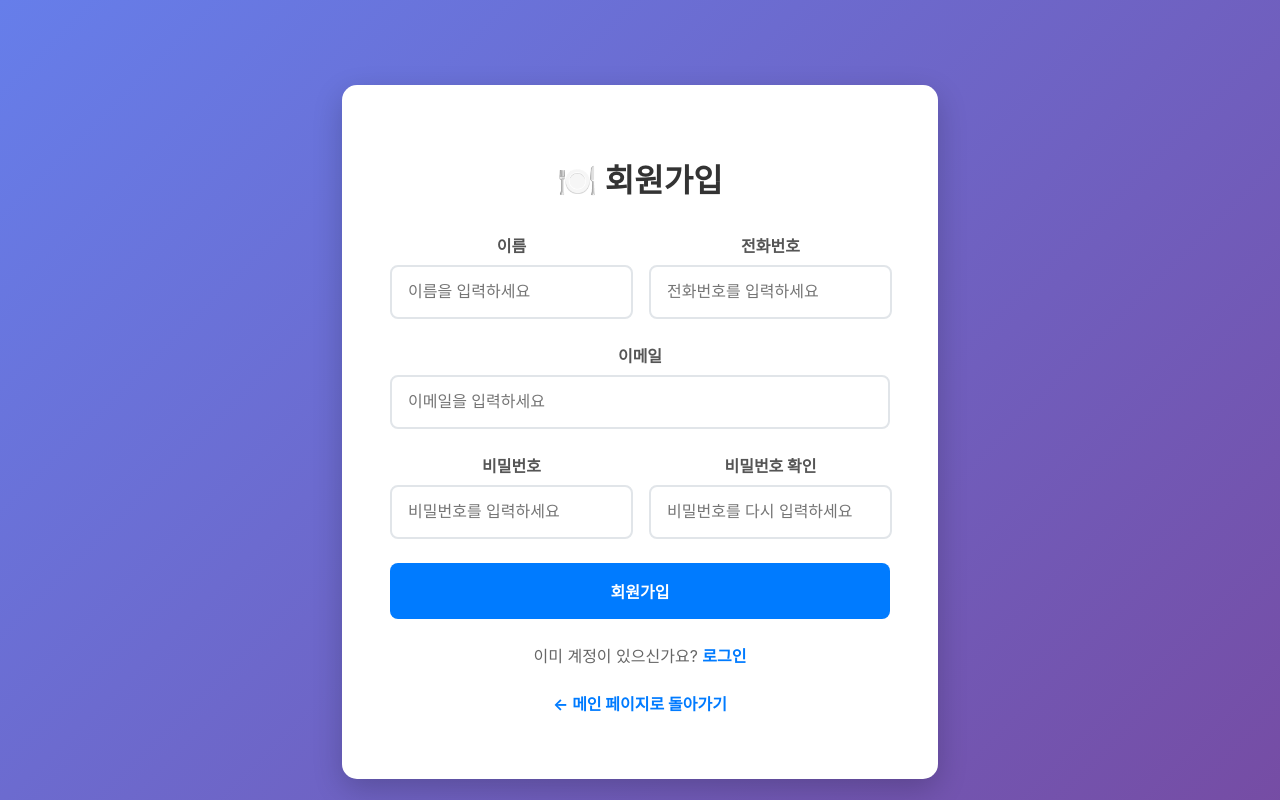
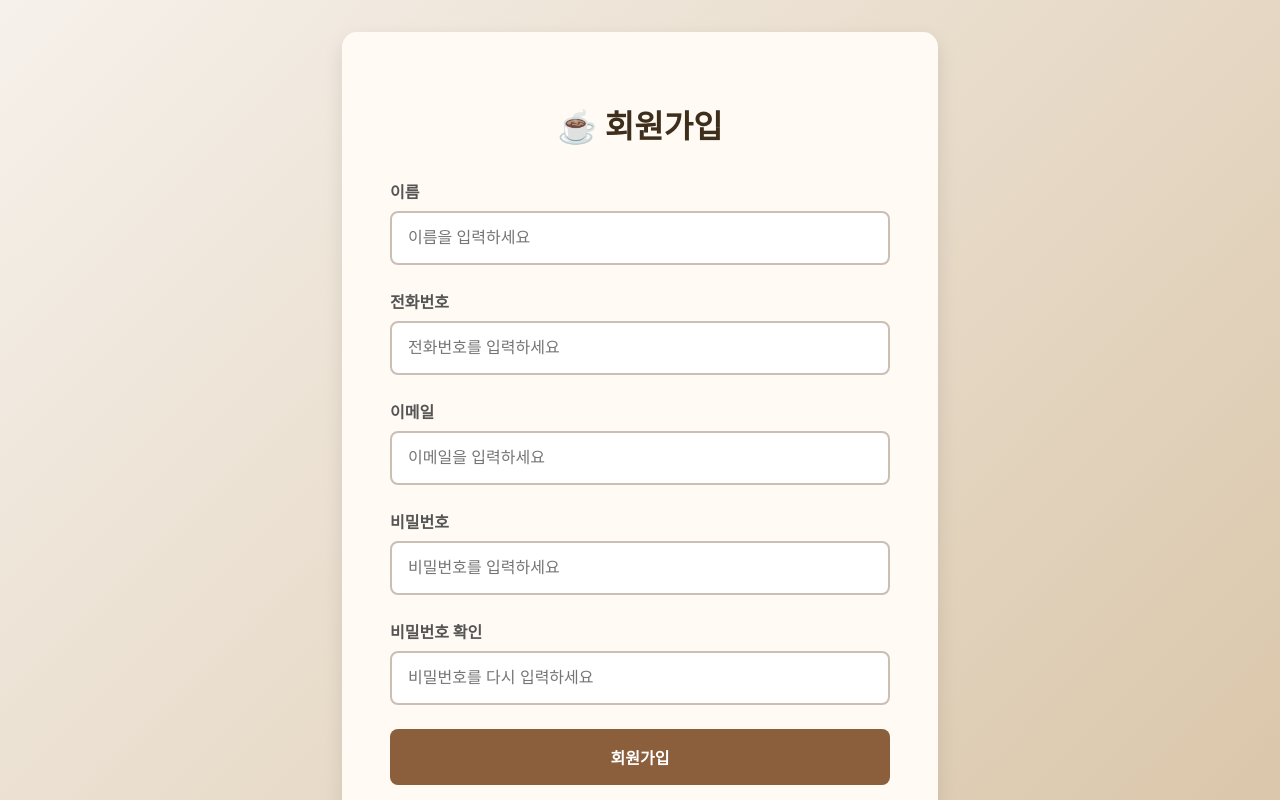
Before and after one commit to Norang2810/AI-project, a React (Create React App) app in the folder frontend/: page /register in a window 1280 px wide. Shown: the top 800 px of the page. Built offline with nearby package versions, Linux system fonts and the light colour scheme.

Commit message:
화면 색상 변경 및 로그아웃

```diff
--- a/frontend/src/components/Header.jsx
+++ b/frontend/src/components/Header.jsx
@@ -1,17 +1,18 @@
 import React, { useState, useEffect } from 'react';
-import { Link } from 'react-router-dom';
+import { Link, useNavigate } from 'react-router-dom';
 import styled from 'styled-components';
+import logo from '../assets/logo.png';
 
 const HeaderContainer = styled.header`
   position: fixed;
   top: 0;
   left: 0;
   right: 0;
-  background: rgba(255, 255, 255, 0.95);
+  background: white;
   backdrop-filter: blur(10px);
   z-index: 1000;
   padding: 1rem 0;
-  box-shadow: 0 2px 10px rgba(0, 0, 0, 0.1);
+  box-shadow: 0 2px 10px rgba(0, 0, 0, 0.05);
   transition: all 0.3s ease;
 `;
 
@@ -27,10 +28,15 @@ const Nav = styled.nav`
 const Logo = styled.div`
   font-size: 1.5rem;
   font-weight: bold;
-  color: #333;
+  color: #3a2e2e;
 
+  img {
+    width: 400px;
+    height: 80px;
+    object-fit: contain;
+  }
   span {
-    color: #007bff;
+    color: #274472;
   }
 `;
 
@@ -48,7 +54,7 @@ const NavItem = styled.li`
 
 const NavLink = styled.a`
   text-decoration: none;
-  color: #333;
+  color: #3a2e2e;
   font-weight: 500;
   padding: 0.5rem 1rem;
   border-radius: 5px;
@@ -56,18 +62,25 @@ const NavLink = styled.a`
   cursor: pointer;
 
   &:hover {
-    color: #007bff;
-    background-color: #f8f9fa;
+    color: #274472;
+    background-color: #ece1d0;
   }
 
   &.active {
-    color: #007bff;
-    background-color: #e3f2fd;
+    color: #274472;
+    background-color: #d6cab8;
   }
 `;
 
 const Header = () => {
   const [activeSection, setActiveSection] = useState('home');
+  const [isLoggedIn, setIsLoggedIn] = useState(false);
+  const navigate = useNavigate();
+
+  useEffect(() => {
+    const token = localStorage.getItem('token');
+    setIsLoggedIn(!!token);
+  }, []);
 
   // 스크롤 위치에 따른 활성 섹션 감지
   useEffect(() => {
@@ -103,11 +116,17 @@ const Header = () => {
     }
   };
 
+  const handleLogout = () => {
+    localStorage.removeItem('token');
+    setIsLoggedIn(false);
+    navigate('/');
+  };
+
   return (
     <HeaderContainer>
       <Nav>
         <Logo>
-          🍽️ <span>알쥬알쥬</span>
+          <img src={logo} alt="logo" />
         </Logo>
 
         <NavMenu>
@@ -146,6 +165,21 @@ const Header = () => {
         </NavMenu>
 
         <NavMenu>
+          {isLoggedIn ? (
+            <>
+              <NavItem>
+                <NavLink as={Link} to="/allergy">
+                  알레르기 설정
+                </NavLink>
+              </NavItem>
+              <NavItem>
+                <NavLink onClick={handleLogout}>
+                  로그아웃
+                </NavLink>
+              </NavItem>
+            </>
+          ) : (
+            <>
               <NavItem>
                 <NavLink as={Link} to="/login">
                   로그인
@@ -156,6 +190,8 @@ const Header = () => {
                   회원가입
                 </NavLink>
               </NavItem>
+            </>
+          )}
         </NavMenu>
       </Nav>
     </HeaderContainer>
--- a/frontend/src/components/ImageUpload.jsx
+++ b/frontend/src/components/ImageUpload.jsx
@@ -13,13 +13,13 @@ const UploadContainer = styled.div`
   transition: all 0.3s ease;
 
   &:hover {
-    border-color: #007bff;
-    background-color: #f0f8ff;
+    border-color: #274472;
+    background-color: #f4f6f8;
   }
 `;
 
 const UploadButton = styled.button`
-  background-color: #007bff;
+  background-color: #a3795e;
   color: white;
   border: none;
   padding: 10px 20px;
@@ -29,7 +29,7 @@ const UploadButton = styled.button`
   margin: 10px;
 
   &:hover {
-    background-color: #0056b3;
+    background-color: #3a2e2e;
   }
 
   &:disabled {
@@ -52,22 +52,22 @@ const StatusMessage = styled.div`
   border-radius: 5px;
   font-weight: bold;
 
-  &.success {
-    background-color: #d4edda;
-    color: #155724;
-    border: 1px solid #c3e6cb;
+   &.success {
+    background: #f0fdf4;
+    border: 1px solid #bbf7d0;
+    color: #059669;
   }
 
   &.error {
-    background-color: #f8d7da;
-    color: #721c24;
-    border: 1px solid #f5c6cb;
+    background: #fef2f2;
+    border: 1px solid #fecaca;
+    color: #dc2626;
   }
 
   &.loading {
-    background-color: #d1ecf1;
-    color: #0c5460;
-    border: 1px solid #bee5eb;
+    background: #fef9f4;
+    border: 1px solid #d7bba6;
+    color: #274472;
   }
 `;
 
--- a/frontend/src/pages/AllergyPage.jsx
+++ b/frontend/src/pages/AllergyPage.jsx
@@ -4,7 +4,7 @@ import styled from 'styled-components';
 
 const AllergyContainer = styled.div`
   min-height: 100vh;
-  background: linear-gradient(135deg, #667eea 0%, #764ba2 100%);
+  background: #f6f1eb;
   padding: 2rem;
 `;
 
@@ -14,19 +14,19 @@ const AllergyCard = styled.div`
   margin: 0 auto;
   padding: 3rem;
   border-radius: 15px;
-  box-shadow: 0 10px 30px rgba(0, 0, 0, 0.2);
+  box-shadow: 0 10px 30px rgba(0, 0, 0, 0.1);
 `;
 
 const Title = styled.h1`
   text-align: center;
-  color: #333;
+  color: #3a2e2e;
   margin-bottom: 2rem;
   font-size: 2rem;
 `;
 
 const Subtitle = styled.p`
   text-align: center;
-  color: #666;
+  color: #a3795e;
   margin-bottom: 3rem;
   font-size: 1.1rem;
 `;
@@ -39,18 +39,18 @@ const AllergyGrid = styled.div`
 `;
 
 const AllergyCategory = styled.div`
-  border: 2px solid #e1e5e9;
+  border: 2px solid #d7bba6;
   border-radius: 10px;
   padding: 1.5rem;
   transition: all 0.3s ease;
 
   &:hover {
-    border-color: #007bff;
+    border-color: #274472;
     transform: translateY(-2px);
   }
 
   &.selected {
-    border-color: #007bff;
+    border-color: #274472;
     background-color: #f8f9ff;
   }
 `;
@@ -58,7 +58,7 @@ const AllergyCategory = styled.div`
 const CategoryTitle = styled.h3`
   font-size: 1.2rem;
   margin-bottom: 1rem;
-  color: #333;
+  color: #3a2e2e;
   display: flex;
   align-items: center;
   gap: 0.5rem;
@@ -80,31 +80,31 @@ const CheckboxItem = styled.label`
   transition: background-color 0.2s ease;
 
   &:hover {
-    background-color: #f8f9fa;
+    background-color: #e8ecf5;
   }
 
   input[type="checkbox"] {
     width: 18px;
     height: 18px;
-    accent-color: #007bff;
+    accent-color: #274472;
   }
 
   span {
     font-size: 0.9rem;
-    color: #555;
+    color: #3a2e2e;
   }
 `;
 
 const SeveritySection = styled.div`
   margin: 2rem 0;
   padding: 2rem;
-  background-color: #f8f9fa;
+  background-color: #fdfaf6;
   border-radius: 10px;
 `;
 
 const SeverityTitle = styled.h3`
   margin-bottom: 1rem;
-  color: #333;
+  color: #3a2e2e;
 `;
 
 const SeverityOptions = styled.div`
@@ -118,18 +118,18 @@ const SeverityOption = styled.label`
   align-items: center;
   gap: 0.5rem;
   padding: 0.5rem 1rem;
-  border: 2px solid #e1e5e9;
+  border: 2px solid #d7bba6;
   border-radius: 25px;
   cursor: pointer;
   transition: all 0.3s ease;
 
   &:hover {
-    border-color: #007bff;
+    border-color: #274472;
   }
 
   &.selected {
-    border-color: #007bff;
-    background-color: #007bff;
+    border-color: #274472;
+    background-color: #274472;
     color: white;
   }
 
@@ -155,20 +155,20 @@ const Button = styled.button`
   transition: all 0.3s ease;
 
   &.primary {
-    background-color: #007bff;
+    background-color: #274472;
     color: white;
 
     &:hover {
-      background-color: #0056b3;
+      background-color: #1d3557;
     }
   }
 
   &.secondary {
-    background-color: #6c757d;
+    background-color: #a3795e;
     color: white;
 
     &:hover {
-      background-color: #545b62;
+      background-color: #3a2e2e;
     }
   }
 
@@ -181,10 +181,10 @@ const Button = styled.button`
 const LinkText = styled.p`
   text-align: center;
   margin-top: 1.5rem;
-  color: #666;
+  color: #a3795e;
 
   a {
-    color: #007bff;
+    color: #274472;
     text-decoration: none;
     font-weight: bold;
 
--- a/frontend/src/pages/LoginPage.jsx
+++ b/frontend/src/pages/LoginPage.jsx
@@ -7,7 +7,7 @@ const LoginContainer = styled.div`
   display: flex;
   justify-content: center;
   align-items: center;
-  background: linear-gradient(135deg, #667eea 0%, #764ba2 100%);
+  background: linear-gradient(135deg, #f6f1eb 0%, #d8c3a5 100%);
   padding: 2rem;
 `;
 
@@ -15,14 +15,14 @@ const LoginCard = styled.div`
   background: white;
   padding: 3rem;
   border-radius: 15px;
-  box-shadow: 0 10px 30px rgba(0, 0, 0, 0.2);
+  box-shadow: 0 10px 30px rgba(139, 94, 60, 0.2);
   width: 100%;
   max-width: 400px;
 `;
 
 const Title = styled.h1`
   text-align: center;
-  color: #333;
+  color: #3e2f1c;
   margin-bottom: 2rem;
   font-size: 2rem;
 `;
@@ -41,24 +41,24 @@ const FormGroup = styled.div`
 
 const Label = styled.label`
   font-weight: bold;
-  color: #555;
+  color: #5a4332;
 `;
 
 const Input = styled.input`
   padding: 1rem;
-  border: 2px solid #e1e5e9;
+  border: 2px solid #cbbeb5;
   border-radius: 8px;
   font-size: 1rem;
   transition: border-color 0.3s ease;
 
   &:focus {
     outline: none;
-    border-color: #007bff;
+    border-color: #8b5e3c;
   }
 `;
 
 const Button = styled.button`
-  background-color: #007bff;
+  background-color: #8b5e3c;
   color: white;
   padding: 1rem;
   border: none;
@@ -69,11 +69,11 @@ const Button = styled.button`
   transition: background-color 0.3s ease;
 
   &:hover {
-    background-color: #0056b3;
+    background-color: #6e4b2a;
   }
 
   &:disabled {
-    background-color: #ccc;
+    background-color: #cbbeb5;
     cursor: not-allowed;
   }
 `;
@@ -84,7 +84,7 @@ const LinkText = styled.p`
   color: #666;
 
   a {
-    color: #007bff;
+    color: #274472;
     text-decoration: none;
     font-weight: bold;
 
@@ -155,7 +155,7 @@ const LoginPage = () => {
   return (
     <LoginContainer>
       <LoginCard>
-        <Title>🍽️ 로그인</Title>
+        <Title>☕ 로그인</Title>
 
         {error && <ErrorMessage>{error}</ErrorMessage>}
 
--- a/frontend/src/pages/RegisterPage.jsx
+++ b/frontend/src/pages/RegisterPage.jsx
@@ -7,22 +7,22 @@ const RegisterContainer = styled.div`
   display: flex;
   justify-content: center;
   align-items: center;
-  background: linear-gradient(135deg, #667eea 0%, #764ba2 100%);
+  background: linear-gradient(135deg, #f6f1eb 0%, #d8c3a5 100%);
   padding: 2rem;
 `;
 
 const RegisterCard = styled.div`
-  background: white;
+  background: #fffaf4;
   padding: 3rem;
   border-radius: 15px;
-  box-shadow: 0 10px 30px rgba(0, 0, 0, 0.2);
+  box-shadow: 0 8px 20px rgba(0, 0, 0, 0.1);
   width: 100%;
   max-width: 500px;
 `;
 
 const Title = styled.h1`
   text-align: center;
-  color: #333;
+  color: #3e2f1c;
   margin-bottom: 2rem;
   font-size: 2rem;
 `;
@@ -52,23 +52,24 @@ const FormGroup = styled.div`
 const Label = styled.label`
   font-weight: bold;
   color: #555;
+  text-align: left;
 `;
 
 const Input = styled.input`
   padding: 1rem;
-  border: 2px solid #e1e5e9;
+  border: 2px solid #cbbeb5;
   border-radius: 8px;
   font-size: 1rem;
   transition: border-color 0.3s ease;
 
   &:focus {
     outline: none;
-    border-color: #007bff;
+    border-color: #fff6e9;
   }
 `;
 
 const Button = styled.button`
-  background-color: #007bff;
+  background-color: #8b5e3c;
   color: white;
   padding: 1rem;
   border: none;
@@ -79,11 +80,11 @@ const Button = styled.button`
   transition: background-color 0.3s ease;
 
   &:hover {
-    background-color: #0056b3;
+    background-color: #6e4b2a;
   }
 
   &:disabled {
-    background-color: #ccc;
+    background-color: #cbbeb5;
     cursor: not-allowed;
   }
 `;
@@ -91,10 +92,10 @@ const Button = styled.button`
 const LinkText = styled.p`
   text-align: center;
   margin-top: 1.5rem;
-  color: #666;
+  color: #5a4332;
 
   a {
-    color: #007bff;
+    color: #a67c52;
     text-decoration: none;
     font-weight: bold;
 
@@ -114,8 +115,8 @@ const ErrorMessage = styled.div`
 `;
 
 const SuccessMessage = styled.div`
-  background-color: #d4edda;
-  color: #155724;
+  background-color: #e4f5e8;
+  color: #2d624d;
   padding: 1rem;
   border-radius: 8px;
   border: 1px solid #c3e6cb;
@@ -201,13 +202,13 @@ const RegisterPage = () => {
   return (
     <RegisterContainer>
       <RegisterCard>
-        <Title>🍽️ 회원가입</Title>
+        <Title>☕ 회원가입</Title>
 
         {error && <ErrorMessage>{error}</ErrorMessage>}
         {success && <SuccessMessage>{success}</SuccessMessage>}
 
         <Form onSubmit={handleSubmit}>
-          <FormRow>
+
             <FormGroup>
               <Label htmlFor="name">이름</Label>
               <Input
@@ -232,7 +233,7 @@ const RegisterPage = () => {
                 placeholder="전화번호를 입력하세요"
               />
             </FormGroup>
-          </FormRow>
+
 
           <FormGroup>
             <Label htmlFor="email">이메일</Label>
@@ -247,7 +248,7 @@ const RegisterPage = () => {
             />
           </FormGroup>
 
-          <FormRow>
+
             <FormGroup>
               <Label htmlFor="password">비밀번호</Label>
               <Input
@@ -273,7 +274,7 @@ const RegisterPage = () => {
                 placeholder="비밀번호를 다시 입력하세요"
               />
             </FormGroup>
-          </FormRow>
+
 
           <Button type="submit" disabled={isLoading}>
             {isLoading ? '회원가입 중...' : '회원가입'}
```
Also changed, not shown: frontend/src/pages/MainPage.jsx (+22 -13 lines), frontend/src/assets/logo.png (added). Lines whose indentation alone changed are shown as unchanged.
